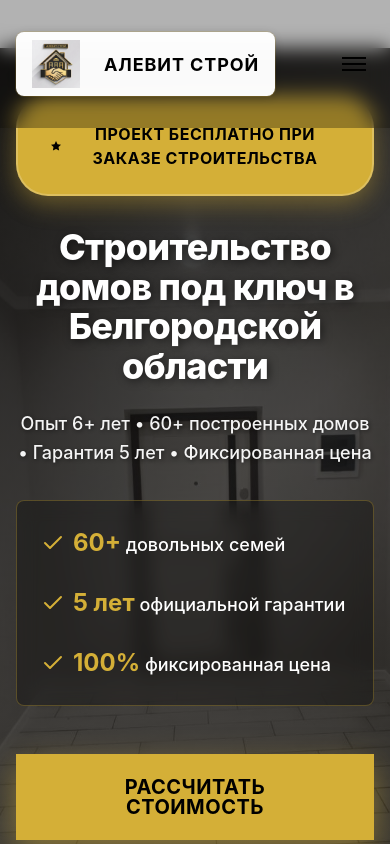
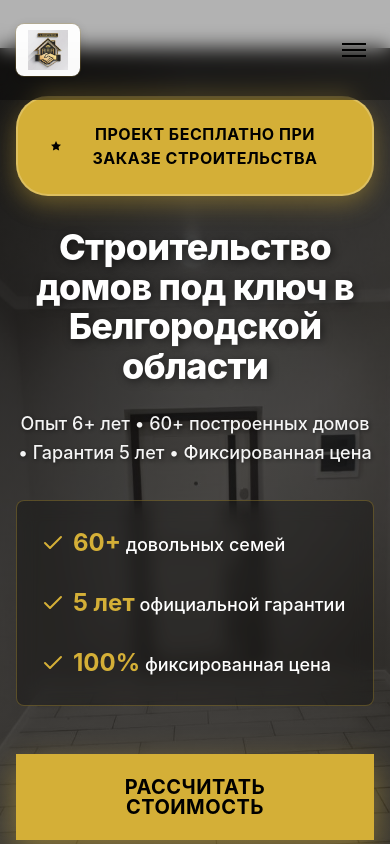
Before and after one commit to Dmitrii-VO/SaitAlevit, a website: page index.html in a window 390 px wide. Shown: the top 844 px of the page. Drawn offline with Linux system fonts and the light colour scheme.

Commit message:
Revert "feat: увеличить размер логотипа в навигации"
This reverts commit db515ac8302b5a423002892fde63ac8bd9cc9f1a.

```diff
--- a/styles.css
+++ b/styles.css
@@ -51,7 +51,7 @@
     --size-burger-gap: 0.25rem;
     --size-burger-width: 1.5rem;
     --size-burger-height: 0.125rem;
-    --size-logo-height: 5rem;
+    --size-logo-height: 3.75rem;
     --size-icon-sm: 1.5rem;
     --size-icon-md: 2rem;
     --size-icon-lg: 4rem;
@@ -322,7 +322,7 @@ textarea {
 .nav__container {
     max-width: var(--container-width);
     margin: 0 auto;
-    padding: var(--spacing-lg) var(--container-padding);
+    padding: var(--spacing-md) var(--container-padding);
     display: flex;
     align-items: center;
     justify-content: space-between;
@@ -342,12 +342,12 @@ textarea {
 .nav__logo {
     display: flex;
     align-items: center;
-    gap: var(--spacing-md);
+    gap: var(--spacing-sm);
     transition: transform var(--transition-slow);
     text-decoration: none;
     position: relative;
     z-index: 1;
-    padding: var(--spacing-sm) var(--spacing-lg);
+    padding: var(--spacing-xs) var(--spacing-sm);
     border-radius: var(--border-radius);
     background: rgba(255, 255, 255, 0.95);
     box-shadow: 0 2px 12px rgba(0, 0, 0, 0.15), 0 0 0 1px rgba(212, 175, 55, 0.2);
@@ -391,18 +391,17 @@ textarea {
 
 /* Текстовое название компании рядом с логотипом (опционально) */
 .nav__logo-text {
-    display: block;
-    font-weight: 700;
-    font-size: 1.5rem;
+    display: none;
+    font-weight: 600;
+    font-size: 1.125rem;
     color: var(--color-black);
     letter-spacing: 0.05em;
     white-space: nowrap;
-    text-transform: uppercase;
-}
-
-@media (max-width: 768px) {
+}
+
+@media (min-width: 1024px) {
     .nav__logo-text {
-        font-size: 1.125rem;
+        display: block;
     }
 }
 
@@ -2246,12 +2245,12 @@ textarea {
     }
 
     .nav__logo {
-        padding: 0.5rem 1rem;
+        padding: 0.375rem 0.75rem;
         background: rgba(255, 255, 255, 0.98);
     }
 
     .nav__logo-img {
-        max-height: 3rem;
+        max-height: 2.5rem;
     }
 
     .nav__logo:hover {
```
